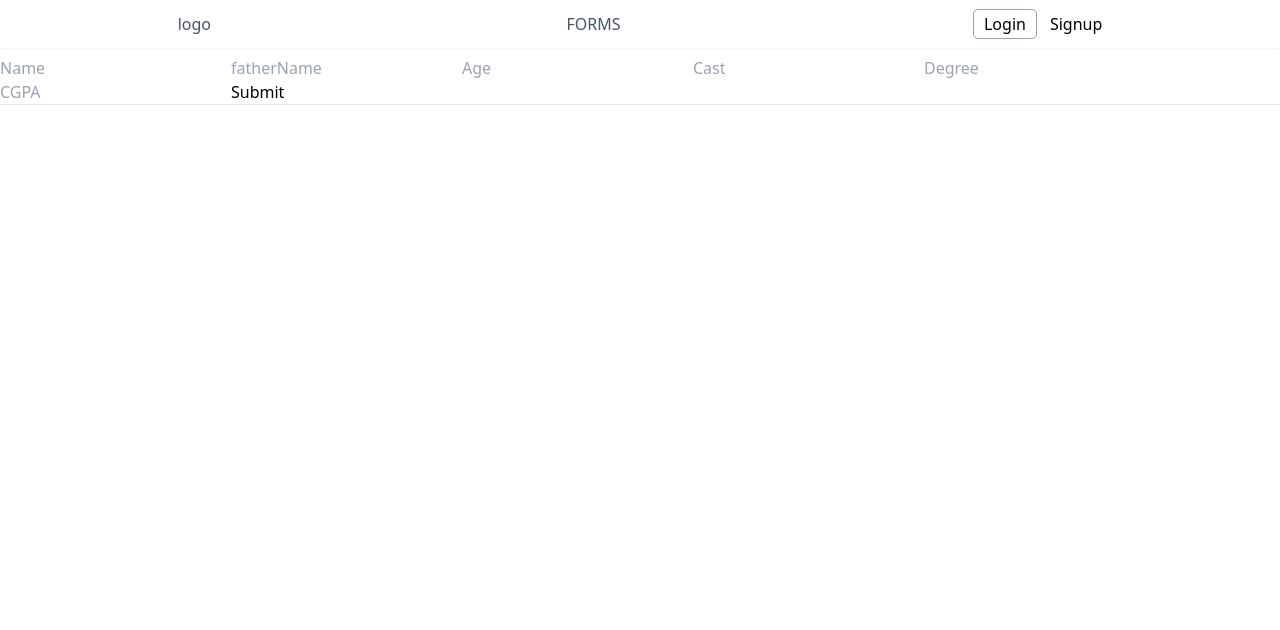
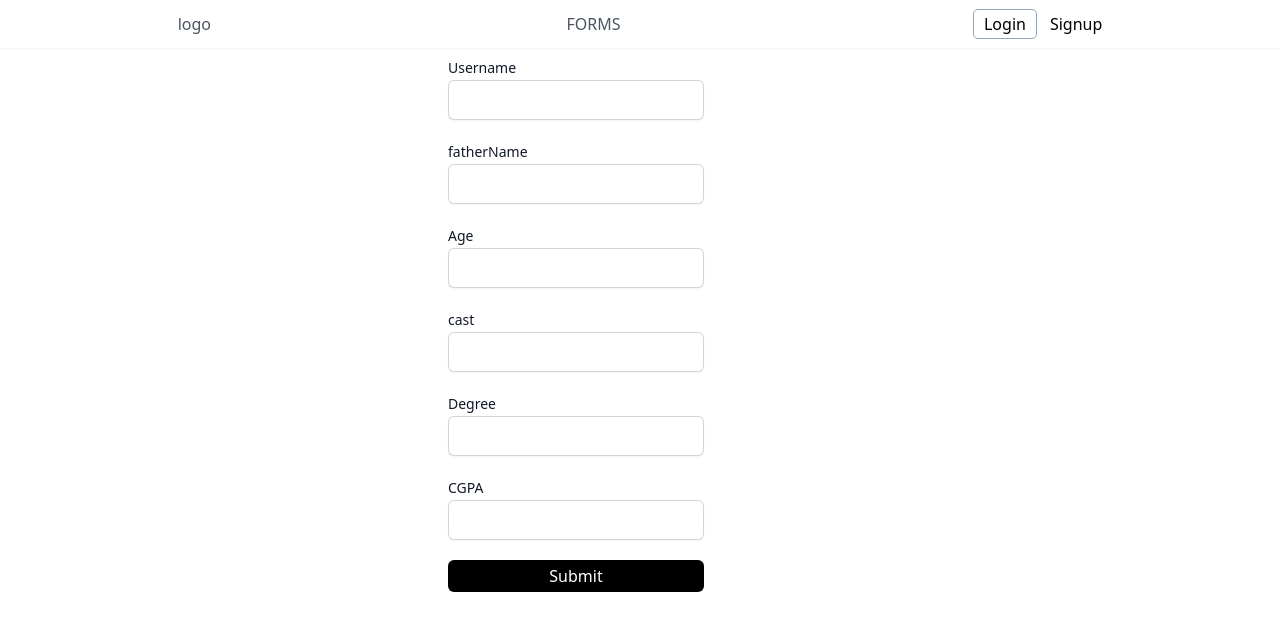
Before and after one commit to timeisnotgood/Forms, a React (Create React App) app in the folder Forms-web/: page /form in a window 1280 px wide. Shown: the top 630 px of the page. Built offline with nearby package versions, Linux system fonts and the light colour scheme.

Commit message:
Form Design added

```diff
--- a/Forms-web/src/Pages/Form.jsx
+++ b/Forms-web/src/Pages/Form.jsx
@@ -30,22 +30,61 @@ const Form = () => {
   }
 
   return (
-    <div>
-        <form onSubmit={handler}>
-        <input type='text' placeholder='Name' name='name' onChange={updateValues}/>
-        <input type='text' placeholder='fatherName' name='fatherName' onChange={updateValues}/>
-        <input type='text' placeholder='Age' name='age' onChange={updateValues}/>
-        <input type='text' placeholder='Cast' name='cast' onChange={updateValues}/>
-        <input type='text' placeholder='Degree' name='degree' onChange={updateValues}/>
-        <input type='text' placeholder='CGPA' name='cgpa' onChange={updateValues}/>
-        <button>Submit</button>
+    <div className='w-full h-screen flex justify-center'>
+        <form onSubmit={handler} className='flex flex-col w-96 h-full  outline-1 gap-5'>
+        <div>
+        <label htmlFor="username" className="block text-sm font-medium leading-6 text-gray-900">
+                Username
+        </label>
+        <input
+        type='text'
+        name='name'
+        onChange={updateValues}
+        autoComplete="username"
+        className="flex rounded-md shadow-sm w-full ring-1 ring-inset ring-gray-300 focus-within:ring-2 focus-within:ring-inset py-2 max-w-64 px-1"
+        />
+        </div>
+        <div>
+        <label className="block text-sm font-medium leading-6 text-gray-900">fatherName</label>
+        <input type='text' name='fatherName' onChange={updateValues}
+          className="flex rounded-md shadow-sm w-full ring-1 ring-inset ring-gray-300 focus-within:ring-2 focus-within:ring-inset py-2 max-w-64 px-1"
+        />
+        </div>
+        <div>
+          <label className="block text-sm font-medium leading-6 text-gray-900">Age</label>
+          <input type='text' name='age' onChange={updateValues}
+            className="flex rounded-md shadow-sm w-full ring-1 ring-inset ring-gray-300 focus-within:ring-2 focus-within:ring-inset py-2 max-w-64 px-1"
+          />
+        </div>
+        <div>
+          <label className="block text-sm font-medium leading-6 text-gray-900">cast</label>
+          <input type='text' name='cast' onChange={updateValues}
+            className="flex rounded-md shadow-sm ring-1 w-full ring-inset ring-gray-300 focus-within:ring-2 focus-within:ring-inset py-2 max-w-64 px-1"
+          />
+        </div>
+        <div>
+          <label className="block text-sm font-medium leading-6 text-gray-900">
+            Degree
+          </label>
+          <input type='text' name='degree' onChange={updateValues}
+            className="flex rounded-md shadow-sm ring-1 ring-inset ring-gray-300 w-full focus-within:ring-2 focus-within:ring-inset py-2 max-w-64 px-1"
+          />
+        </div>
+        <div>
+          <label className="block text-sm font-medium leading-6 text-gray-900">
+            CGPA
+          </label>
+          <input type='text' name='cgpa' onChange={updateValues}
+            className="flex rounded-md shadow-sm ring-1 ring-inset ring-gray-300 focus-within:ring-2 focus-within:ring-inset py-2 w-full max-w-64 px-1"
+          />
+        </div>
+        <button className='bg-black text-white rounded-md py-1 w-64'>Submit</button>
       </form>
-      <hr/>
-      <ul>
+      {/* <ul>
         {dataholder.map((val, index)=>(
           <li key={index}>{val.name}</li>
         ))}
-      </ul>
+      </ul> */}
       {/* <List data={{data}}/> */}
     </div>
   )
```
